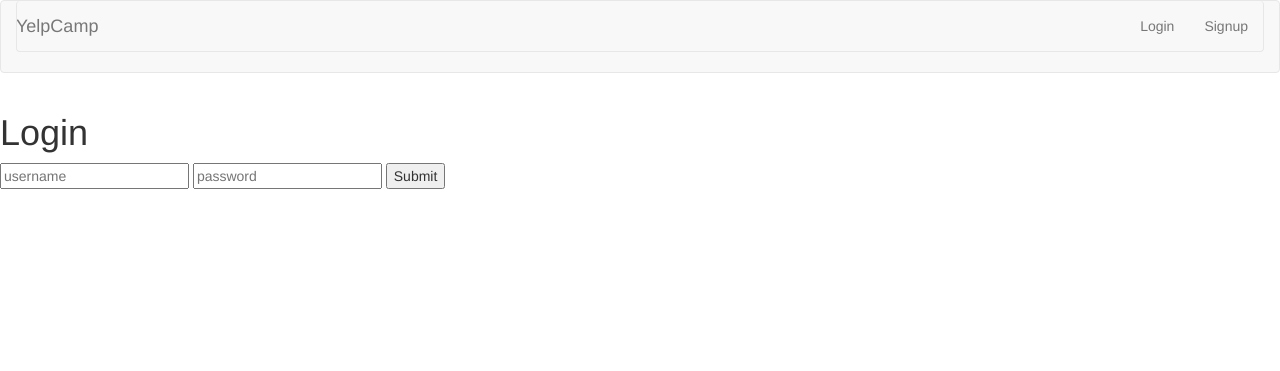
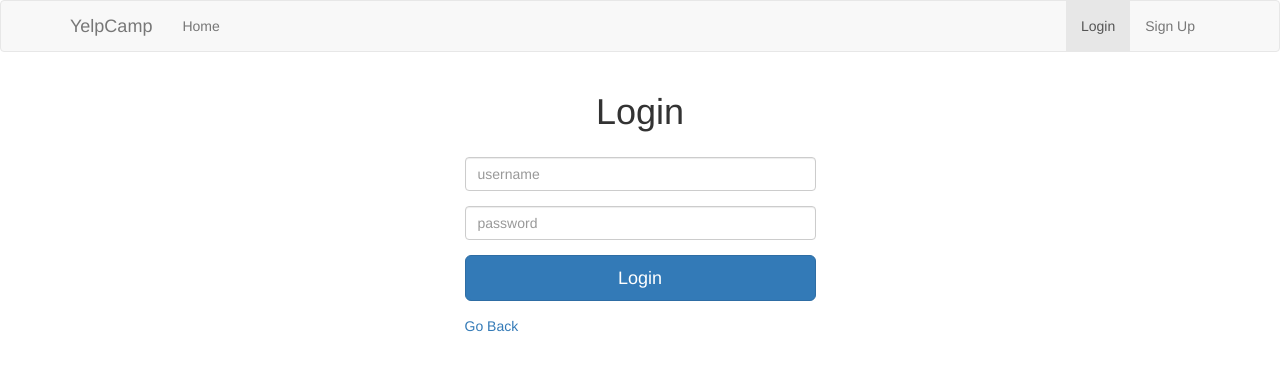
Before and after one commit to neilsharma95/yelpcamp, a Node server app: page /login in a window 1280 px wide. Shown: the top 371 px of the page. Run offline with Node 20, Linux system fonts and the light colour scheme; some libraries are stand-ins or nearby versions.

Commit message:
Initial deploy commit

```diff
--- a/app.js
+++ b/app.js
@@ -18,9 +18,10 @@ var indexRoutes= require("./routes/index");
 app.use(methodOverride("_method"));
 app.use(flash());
 //seedDB();
-mongoose.connect(process.env.DATABASEURL, { useNewUrlParser: true });
+mongoose.connect("mongodb://localhost:27017/yelp_camp1", { useNewUrlParser: true });
 //mongoose.connect("mongodb://neil95:getgoing1@ds161804.mlab.com:61804/yelpcamp1",{ useNewUrlParser: true });
 //mongodb://localhost:27017/yelp_camp
+//process.env.DATABASEURL
 app.use(bodyParser.urlencoded({extended: true}));
 
 app.set("view engine", "ejs");
--- a/routes/campgrounds.js
+++ b/routes/campgrounds.js
@@ -10,7 +10,7 @@ router.get('/', function(req, res){
                 console.log(err);
             }
             else{
-                res.render("campgrounds/index",{campgrounds: allCampgrounds});
+                res.render("campgrounds/index",{campgrounds: allCampgrounds, page: 'campgrounds'});
             }
         })
         //res.render("campgrounds", {campgrounds: campgrounds});
--- a/routes/index.js
+++ b/routes/index.js
@@ -10,7 +10,7 @@ router.get('/', function(req, res){
 //AUTH ROUTES
 //show register form
 router.get("/register", function(req, res){
-   res.render("register");
+   res.render("register", {page: 'register'});
 });
 
 //sign up logic
@@ -19,7 +19,7 @@ router.post("/register", function(req, res){
    User.register(newUser, req.body.password, function(err, user){
       if(err){
           req.flash("error", err.message);
-          return res.render("register");
+          return res.render("register", {error: err.message});
       }
       passport.authenticate("local")(req, res, function(){ //after logging in,authenticate the user
           req.flash("success","Welcome to YelpCamp" + user.username);
@@ -30,7 +30,7 @@ router.post("/register", function(req, res){
 
 //show login form
 router.get("/login", function(req, res){
-    res.render("login");
+    res.render("login", {page: 'login'});
 });
 
 router.post("/login", passport.authenticate("local",
--- a/views/campgrounds/edit.ejs
+++ b/views/campgrounds/edit.ejs
@@ -1,5 +1,5 @@
 <% include ../partials/header %>
-<div class="container">
+<!--<div class="container">-->
         <div class="row">
 
         <h1 style="text-align: center;">Edit <%= campground.name %></h1>
@@ -26,5 +26,5 @@
             </div>
 
             </div>
-    </div>
+    <!--</div>-->
 <% include ../partials/footer %>
--- a/views/campgrounds/index.ejs
+++ b/views/campgrounds/index.ejs
@@ -1,6 +1,6 @@
 <% include ../partials/header %>
 
-    <div class="container">
+    <!--<div class="container">-->
     <header class="jumbotron">
         <div class="container">
        <h1>Welcome to YelpCamp</h1>
@@ -28,6 +28,6 @@
     <% }); %>
 
      </div>
-    </div>
+    <!--</div>-->
 
 <% include ../partials/footer %>
--- a/views/campgrounds/new.ejs
+++ b/views/campgrounds/new.ejs
@@ -1,5 +1,5 @@
 <% include ../partials/header %>
-<div class="container">
+<!--<div class="container">-->
         <div class="row">
 
         <h1 style="text-align: center;">Create a new Campground</h1>
@@ -25,5 +25,5 @@
             </div>
 
             </div>
-    </div>
+    <!--</div>-->
 <% include ../partials/footer %>
--- a/views/campgrounds/show.ejs
+++ b/views/campgrounds/show.ejs
@@ -1,5 +1,5 @@
 <% include ../partials/header %>
-<div class="container">
+<!--<div class="container">-->
     <div class="row">
         <div class="col-md-3">
             <p class="lead">YelpCamp</p>
@@ -54,6 +54,6 @@
             </div>
         </div>
     </div>
-</div>
+<!--</div>-->
 
 <% include ../partials/footer %>
--- a/views/comments/edit.ejs
+++ b/views/comments/edit.ejs
@@ -1,5 +1,5 @@
 <% include ../partials/header %>
-<div class="container">
+<!--<div class="container">-->
         <div class="row">
 
         <h1 style="text-align: center;">Edit Comment</h1>
@@ -17,5 +17,5 @@
             </div>
 
             </div>
-    </div>
+    <!--</div>-->
 <% include ../partials/footer %>
--- a/views/comments/new.ejs
+++ b/views/comments/new.ejs
@@ -1,5 +1,5 @@
 <% include ../partials/header %>
-<div class="container">
+<!--<div class="container">-->
         <div class="row">
 
         <h1 style="text-align: center;">Add new Comment to <%= campground.name %></h1>
@@ -17,5 +17,5 @@
             </div>
 
             </div>
-    </div>
+    <!--</div>-->
 <% include ../partials/footer %>
--- a/views/landing.ejs
+++ b/views/landing.ejs
@@ -8,7 +8,7 @@
     </head>
     <body>
 
-    <div class="container">
+    <!--<div class="container">-->
         <% if(error && error.length > 0){ %>
             <div class="alert alert-danger" role="alert">
                 <%= error %>
@@ -19,7 +19,7 @@
                 <%= success %>
             </div>
         <% } %>
-    </div>
+    <!--</div>-->
 
     <div id="landing-header">
  		<h1>Welcome to YelpCamp!</h1>
--- a/views/login.ejs
+++ b/views/login.ejs
@@ -1,11 +1,21 @@
 <% include ./partials/header %>
 
-<h1>Login</h1>
-
-<form action="/login" method="POST">
-    <input type="text" name="username" placeholder="username">
-    <input type="password" name="password" placeholder="password">
-    <button>Submit</button>
-</form>
+<div class="row">
+    <h1 style="text-align: center">Login</h1>
+    <div style="width: 30%; margin: 25px auto;">
+        <form action="/login" method="post">
+            <div class="form-group">
+                <input class="form-control" type="text" name="username" placeholder="username">
+            </div>
+            <div class="form-group">
+                <input class="form-control" type="password" name="password" placeholder="password">
+            </div>
+            <div class="form-group">
+                <button class="btn btn-lg btn-primary btn-block">Login</button>
+            </div>
+        </form>
+        <a href="/campgrounds">Go Back</a>
+    </div>
+</div>
 
 <% include ./partials/footer %>
--- a/views/partials/footer.ejs
+++ b/views/partials/footer.ejs
@@ -1,2 +1,11 @@
+<!-- jQuery CDN -->
+<script
+  src="https://code.jquery.com/jquery-3.1.1.min.js"
+  integrity="sha256-hVVnYaiADRTO2PzUGmuLJr8BLUSjGIZsDYGmIJLv2b8="
+  crossorigin="anonymous"></script>
+
+<!-- Bootstrap JS CDN -->
+<script src="https://maxcdn.bootstrapcdn.com/bootstrap/3.3.7/js/bootstrap.min.js" integrity="sha384-Tc5IQib027qvyjSMfHjOMaLkfuWVxZxUPnCJA7l2mCWNIpG9mGCD8wGNIcPD7Txa" crossorigin="anonymous"></script>
+</div>
 </body>
 </html>
--- a/views/partials/header.ejs
+++ b/views/partials/header.ejs
@@ -1,23 +1,35 @@
 <!DOCTYPE html>
    <html>
     <head>
+        <!-- Make site responsive on mobile/tablet -->
+        <meta name="viewport" content="width=device-width, initial-scale=1">
         <title>YelpCamp</title>
         <link rel="stylesheet" href="https://stackpath.bootstrapcdn.com/bootstrap/3.3.7/css/bootstrap.min.css">
         <link rel="stylesheet" href="/stylesheets/main.css">
     </head>
         <body>
             <nav class="navbar navbar-default">
-        <div class="container-fluid">
+    <div class="container">
         <div class="navbar-header">
+            <button type="button" class="navbar-toggle collapsed" data-toggle="collapse" data-target="#navbar" aria-expanded="false" aria-controls="navbar">
+              <span class="sr-only">Toggle navigation</span>
+              <span class="icon-bar"></span>
+              <span class="icon-bar"></span>
+              <span class="icon-bar"></span>
+            </button>
+
             <a class="navbar-brand" href="/">YelpCamp</a>
         </div>
-            <div class="navbar navbar-collapse">
+        <div id="navbar" class="collapse navbar-collapse">
+          <ul class="nav navbar-nav">
+            <li class="<%= typeof page !== 'undefined' && page === 'campgrounds' ? 'active' : '' %>"><a href="/campgrounds">Home</a></li>
+          </ul>
           <ul class="nav navbar-nav navbar-right">
               <% if(!currentUser){ %>
-                    <li><a href="/login">Login</a></li>
-                    <li><a href="/register">Signup</a></li>
-                    <% } else{ %>
-                    <li><a href="#">Signed in as <%= currentUser.username %></a></li>
+                  <li class="<%= typeof page !== 'undefined' && page === 'login' ? 'active' : '' %>"><a href="/login">Login</a></li>
+                  <li class="<%= typeof page !== 'undefined' && page === 'register' ? 'active' : '' %>"><a href="/register">Sign Up</a></li>
+              <% } else { %>
+                  <li><a href="#">Signed In As <%= currentUser.username %></a></li>
                   <li><a href="/logout">Logout</a></li>
               <% } %>
           </ul>
@@ -37,3 +49,4 @@
       </div>
       <% } %>
   </div>
+  <div class="container">
```
Also changed, not shown: views/register.ejs (+17 -7 lines). Lines whose indentation alone changed are shown as unchanged.
